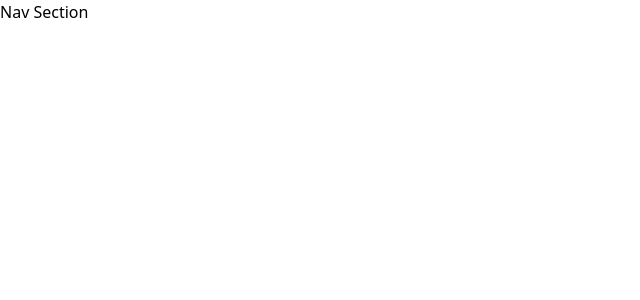
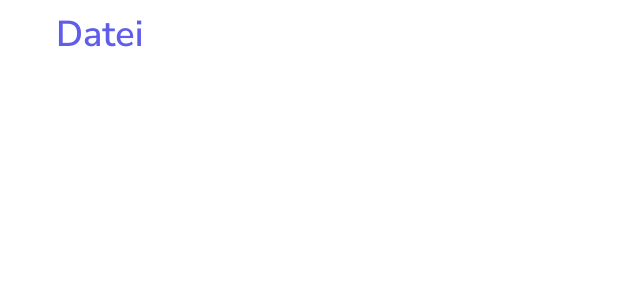
Before and after one commit to ratidzo/datei-ui, a Next.js app: page / in a window 1280 px wide. Shown: the top 300 px of the page, without its empty margins (0-640 px from the left). Built offline with nearby package versions, Linux system fonts and the light colour scheme.

Commit message:
dev: setup logo font and style

```diff
--- a/app/components/nav.tsx
+++ b/app/components/nav.tsx
@@ -1,11 +1,22 @@
 import {Nunito_Sans } from 'next/font/google';
+
+
+const nunito_600 = Nunito_Sans({
+    weight: '600',
+    style: 'normal',
+    subsets: ['latin']
+})
 
 
 export default function Nav() {
 
     return(
-        <div>
-            Nav Section
-        </div>
+        <nav className='flex w-full py-2 px-14 justify-between items-center'>
+            <h1 className={`${nunito_600.className} text-[2.25rem] text-purple-blue
+             leading-normal`}>
+                Datei
+            </h1>
+
+        </nav>
     )
 }
--- a/app/globals.css
+++ b/app/globals.css
@@ -1,3 +1,8 @@
 @tailwind base;
 @tailwind components;
 @tailwind utilities;
+
+body {
+    margin: 0px;
+    padding: 0px;
+}
```
